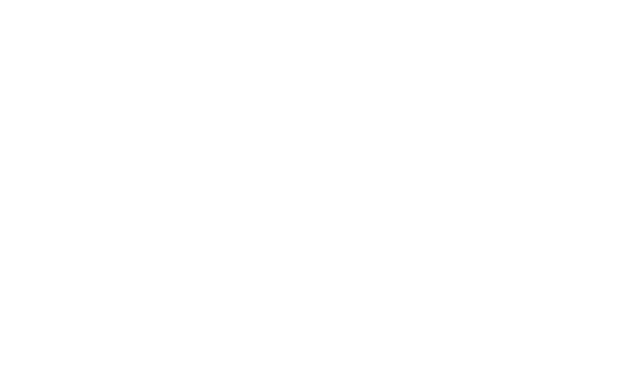
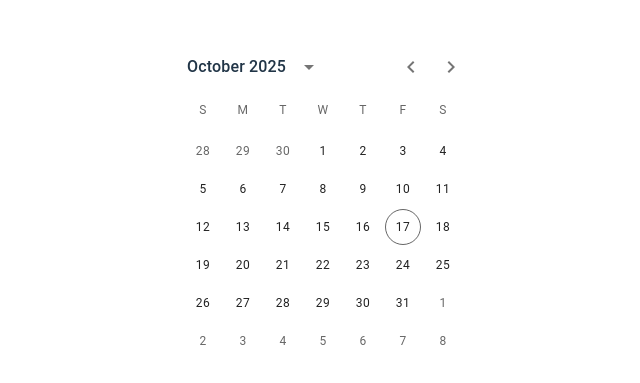
Before and after one commit to ManpreetRai-0/hack, a React (Vite) app in the folder meds/: page /dashboard in a window 1280 px wide. Before the commit this address had no page. Shown: the part 197-580 px from the top of the page, without its empty margins (317-957 px from the left). Built offline with nearby package versions, Linux system fonts and the light colour scheme.

Commit message:
dashboard

```diff
--- a/meds/package.json
+++ b/meds/package.json
@@ -14,6 +14,8 @@
     "@emotion/styled": "^11.14.1",
     "@mui/icons-material": "^7.3.4",
     "@mui/material": "^7.3.4",
+    "@mui/x-date-pickers": "^8.14.1",
+    "dayjs": "^1.11.18",
     "react": "^19.1.1",
     "react-dom": "^19.1.1",
     "react-router-dom": "^7.9.4"
--- a/meds/src/App.jsx
+++ b/meds/src/App.jsx
@@ -5,6 +5,8 @@
 import './App.css'
 import './Pages/sign-in/SignIn'
 import SignIn from './Pages/sign-in/SignIn'
+import './Pages/dashboard/Dashboard'
+import Dashboard from './Pages/dashboard/Dashboard'
 import { Routes, Route } from 'react-router';
 
 function App() {
@@ -14,6 +16,7 @@
     <>
       <Routes>
         <Route path="/" element={<SignIn />} />
+        <Route path="/dashboard" element={<Dashboard />} />
 
       </Routes>
     </>
--- /dev/null
+++ b/meds/src/Pages/dashboard/Dashboard.jsx
@@ -0,0 +1,12 @@
+import * as React from 'react';
+import { AdapterDayjs } from '@mui/x-date-pickers/AdapterDayjs';
+import { LocalizationProvider } from '@mui/x-date-pickers/LocalizationProvider';
+import { DateCalendar } from '@mui/x-date-pickers/DateCalendar';
+
+export default function Dashboard() {
+  return (
+    <LocalizationProvider dateAdapter={AdapterDayjs}>
+      <DateCalendar showDaysOutsideCurrentMonth fixedWeekNumber={6} />
+    </LocalizationProvider>
+  );
+}
```
Also changed, not shown: 1 other file (tests, documents, lock files or other folders).
